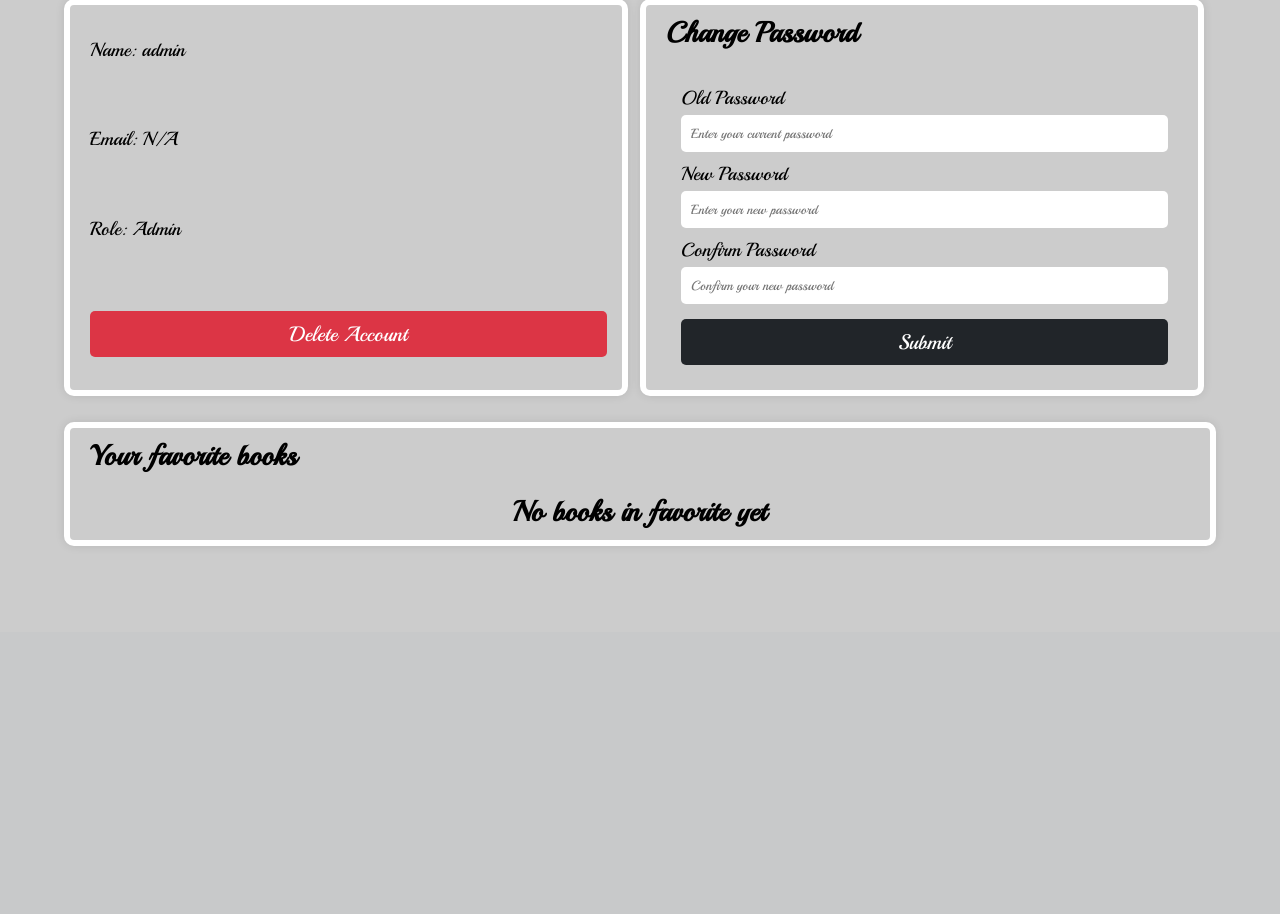
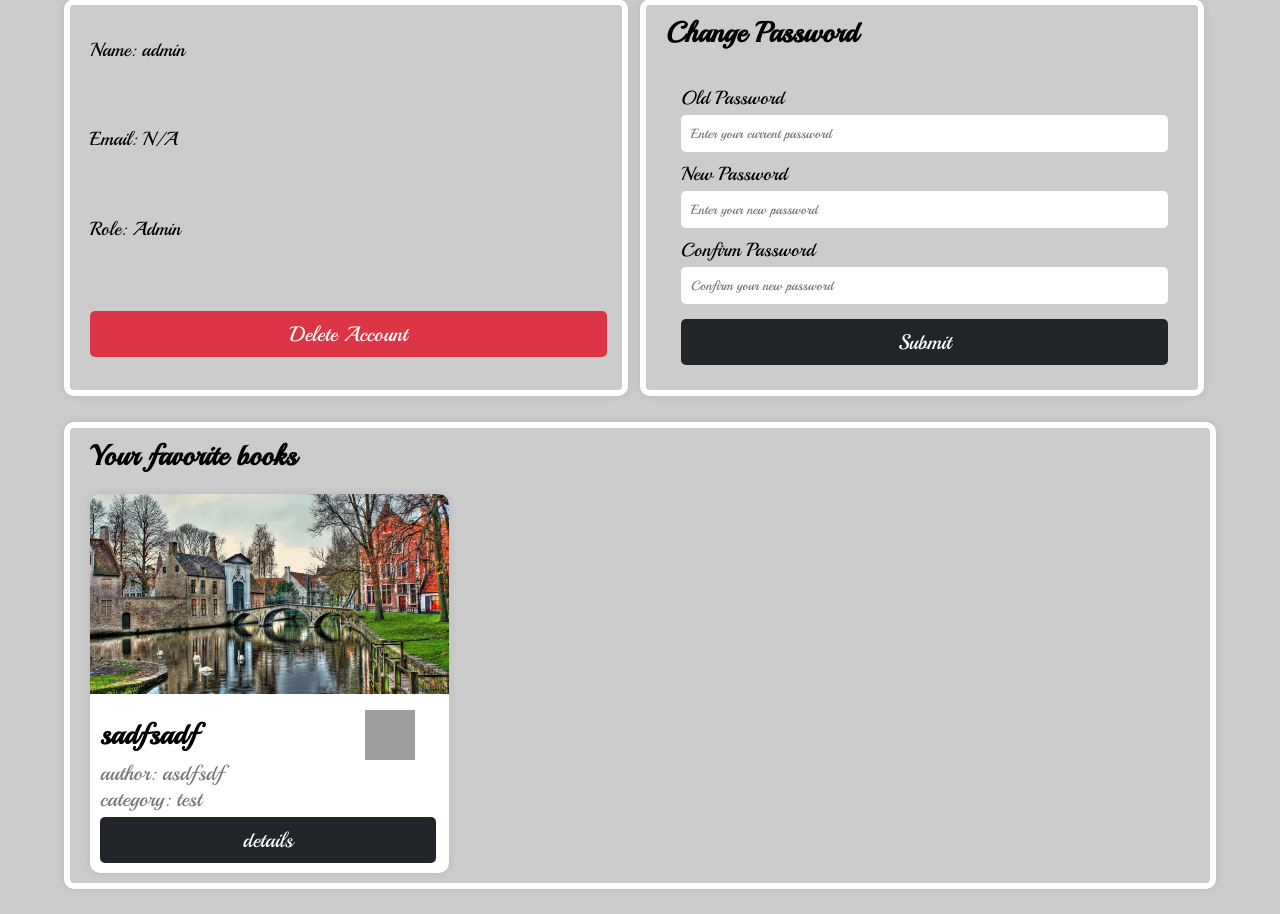
Before and after one commit to saeedmhmoud100/FCAI-2nd-year-web-project, a Django app: page /accounts/profile in a window 1280 px wide. Shown: the part 168-1082 px from the top of the page. Before the commit the page ends 714 px from the top, so only its background shows below. Run offline with Django 5.2, Linux system fonts and the light colour scheme; a user stored in the database is signed in; data comes from the database, SQL or seed files in the repository; both versions use the stored data as it was after the commit; grey boxes are pictures that could not be loaded.

Commit message:
show all user's favorite books in user profile page

```diff
--- a/static/assets/css/utilities.css
+++ b/static/assets/css/utilities.css
@@ -627,6 +627,11 @@ header > img {
   color: #ffff00;
 }
 
+.alert-info {
+  background-color: #ccccff;
+  color: #0000ff;
+}
+
 .love-icon {
   width: 50px;
   height: 50px;
--- a/templates/accounts/user_profile.html
+++ b/templates/accounts/user_profile.html
@@ -94,27 +94,35 @@ Profile | block.super
         <h2 class="text-left">Your favorite books</h2>
     </div>
     <div class="row" id="borrowed_book_list">
-        {% if object_list|length == 0 %}
+        {% if request.user.wishlist.count == 0 %}
             <div class="col-12">
                 <h2 class="text-center">No books in favorite yet</h2>
             </div>
         {% else %}
-            {% for book in object_list %}
+            {% for item in request.user.wishlist.all %}
             <div class="col-xs-12 col-sm-6 col-md-4 col-lg-3">
                 <div class="card">
-                    <img src={{book.image.url}} alt="book image">
+                    <img src={{item.book.image.url}} alt="book image">
                     <div class="card-body">
-                        <span class="id" style="display: none;">{{book.id}}</span>
-                        <h2 class="card-title">{{book.title}}</h2>
-                        <span>author: {{book.author}}</span>
-                        <span>category: {{book.category}}</span>
+                        <span class="id" style="display: none;">{{item.book.id}}</span>
+                        <div style="display: flex;justify-content: space-between;align-items: center;width: 93%">
+                            <h2 class="card-title">{{item.book.title}}</h2>
+                            {% if request.user.is_authenticated %}
+                                {% if item.book|in_wishlist:request.user.id %}
+                                <img class="love-icon" src="{% static 'assets/icons/heart-solid.svg' %}" onclick="urlRedirect(`{% url 'toggle_book_in_wishlist' item.book.id %}`)" alt="">
+                                {% else %}
+                                <img class="love-icon" src="{% static 'assets/icons/heart-regular.svg' %}" onclick="urlRedirect(`{% url 'toggle_book_in_wishlist' item.book.id %}`)" alt="">
+                                {% endif %}
+                            {% endif %}
+                        </div>
+                        <span>author: {{item.book.author}}</span>
+                        <span>category: {{item.book.category}}</span>
 
                         <div class="row w-100">
                             <div class="col-12 text-center">
-                                <button class="btn-6 btn-dark" onclick="urlRedirect(`{% url 'book_details' book.slug %}`)">
+                                <button class="btn-6 btn-dark" onclick="urlRedirect(`{% url 'book_details' item.book.slug %}`)">
                                     details
                                 </button>
-                                <button class="btn-6 btn-dark" onclick="urlRedirect('{% url 'return_book' book.slug %}')">Return</button>
                             </div>
                         </div>
                     </div>
--- a/wishlist/models.py
+++ b/wishlist/models.py
@@ -16,4 +16,4 @@ class UserWishList(models.Model):
         verbose_name_plural = 'User Wish Lists'
 
     def __str__(self):
-        return f'{self.user.username} - {self.product.title}'
+        return f'{self.user.username} - {self.book.title}'
--- a/wishlist/views.py
+++ b/wishlist/views.py
@@ -1,3 +1,4 @@
+from django.contrib import messages
 from django.shortcuts import render, redirect
 
 from books.models import Book
@@ -10,5 +11,8 @@ def toggle_book_in_wishlist(request,book_id):
     book = Book.objects.get(id=book_id)
     item , created = user.wishlist.get_or_create(book=book,user=user)
     if not created:
+        messages.add_message(request, messages.INFO, 'This book is deleted from your wishlist.')
         item.delete()
+    else:
+        messages.add_message(request, messages.INFO, 'This book is added to your wishlist.')
     return redirect(request.META.get('HTTP_REFERER'))
```
Also changed, not shown: templates/books/book_detail.html (+6 -4 lines), db.sqlite3, 1 other file.
